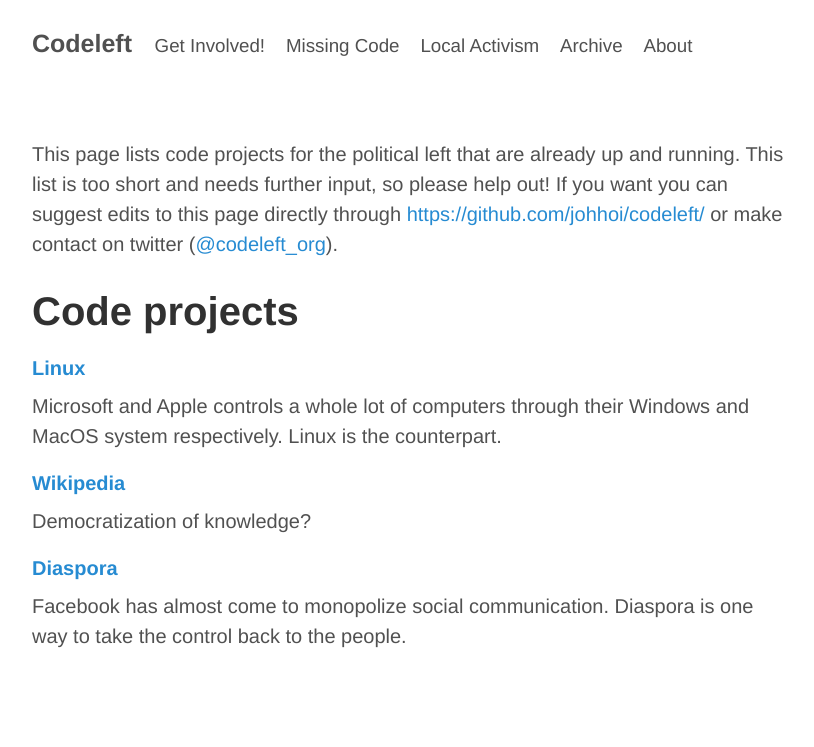
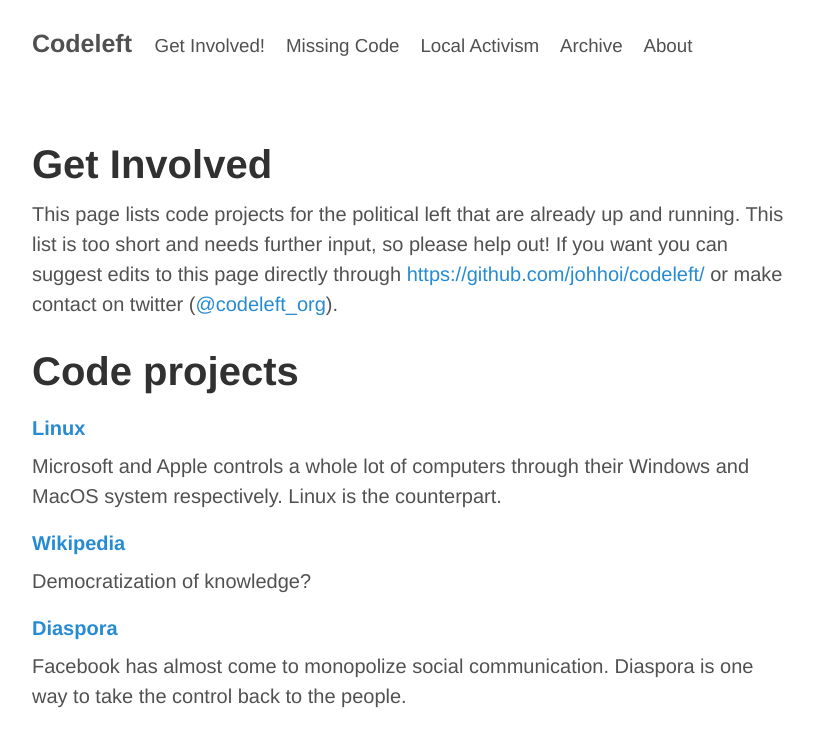
Before and after one commit to johhoi/codeleft, a Jekyll site: the page built from get_involved.md, in a window 1280 px wide. Shown: the top 747 px of the page, without its empty margins (228-1042 px from the left). Built offline with Jekyll 4.4.1, drawn with Linux system fonts in a browser that asks for light colours.

Commit message:
Update get_involved.md

```diff
--- a/get_involved.md
+++ b/get_involved.md
@@ -2,6 +2,7 @@
 layout: default
 title: Get Involved!
 ---
+# Get Involved
 This page lists code projects for the political left that are already up and running. This list is too short and needs further input, so please help out! If you want you can suggest edits to this page directly through [https://github.com/johhoi/codeleft/](https://github.com/johhoi/codeleft/) or make contact on twitter ([@codeleft_org](https://twitter.com/Codeleft_org)).
 
 # Code projects
```
